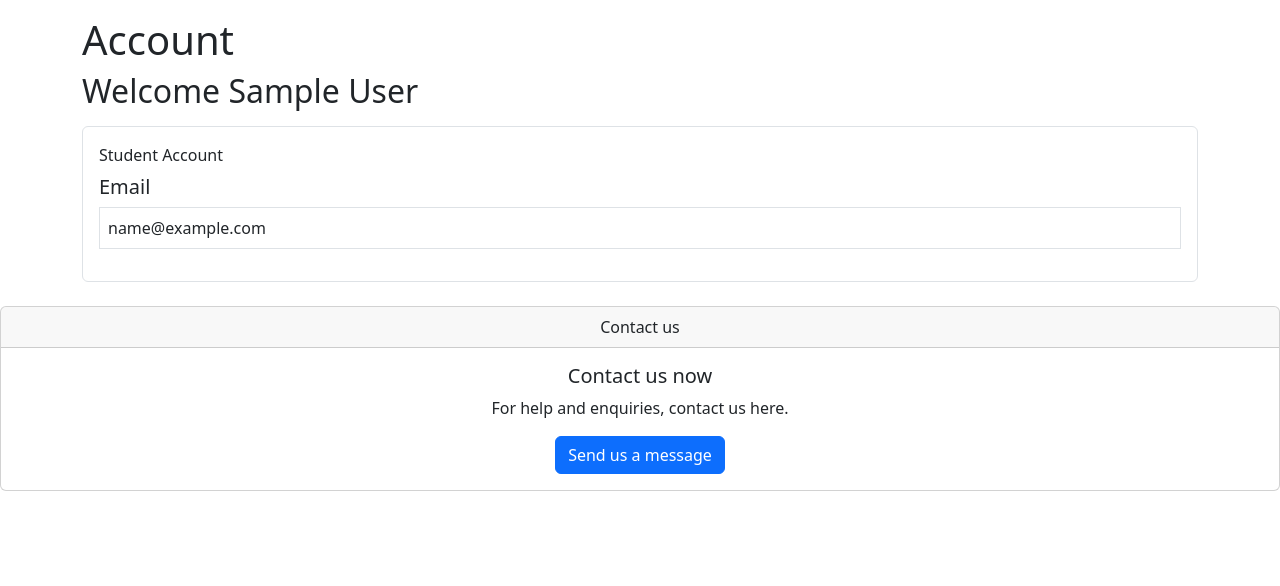
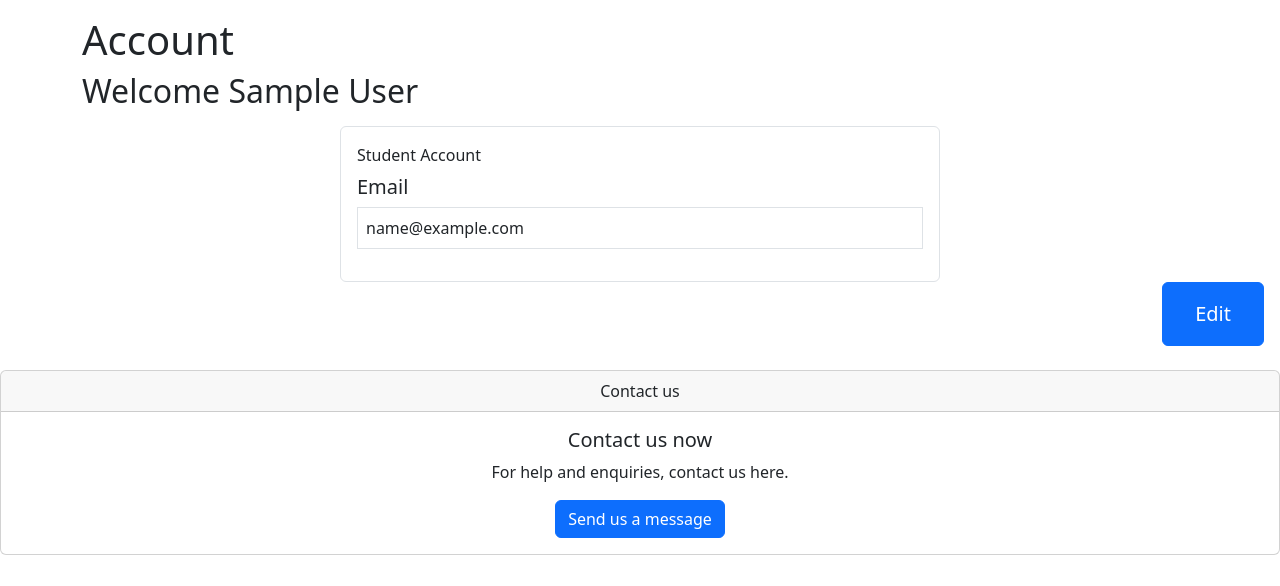
Before and after one commit to AzharWazid/BCS-HackCamp, a PHP site: page /View/account.phtml in a window 1280 px wide. Shown: the part 117-703 px from the top of the page. Run offline with PHP 8.4, Linux system fonts and the light colour scheme; the visitor is signed in with stand-in values (Sample User, id 1).

```diff
--- a/View/account.phtml
+++ b/View/account.phtml
@@ -1,31 +1,45 @@
 <?php require_once('template/header.phtml'); ?>
 
-<body>
+    <body>
 <div class="container mt-3">
     <h1>
         Account
     </h1>
     <h2>
-        Welcome <?php echo $_SESSION['name'];?>
+        Welcome <?php echo $_SESSION['name']; ?>
     </h2>
-    <div class="container mt-3 border rounded bg-white p-3">
-        <a ><?php if($_SESSION['userType'] == 2){echo "Student";} elseif($_SESSION['userType'] == 3){echo "Employer";} else{echo "Admin";} ?> Account</a>
+    <!-- Smaller Box -->
+    <div class="container mt-3 border rounded bg-white p-3" style="max-width: 600px;">
+        <a><?php if ($_SESSION['userType'] == 2) {
+                echo "Student";
+            } elseif ($_SESSION['userType'] == 3) {
+                echo "Employer";
+            } else {
+                echo "Admin";
+            } ?> Account</a>
         <h5 class="mt-2">Email</h5>
-        <p class="border p-2"><?php echo $_SESSION['email'];?></p>
-        <?php if(!empty($view->userInfoDataSet)): ?>
+        <p class="border p-2"><?php echo $_SESSION['email']; ?></p>
+        <?php if (!empty($view->userInfoDataSet)): ?>
             <h5 class="mt-2">Address</h5>
-            <p class="border p-2"><?php echo $view->userInfoDataSet->getAddress();?></p>
+            <p class="border p-2"><?php echo $view->userInfoDataSet->getAddress(); ?></p>
             <h5 class="mt-2">Phone Number</h5>
-            <p class="border p-2"><?php echo $view->userInfoDataSet->getPhoneNumber();?></p>
+            <p class="border p-2"><?php echo $view->userInfoDataSet->getPhoneNumber(); ?></p>
             <h5 class="mt-2">Date Of Birth (YY-MM-DD)</h5>
-            <p class="border p-2"><?php echo $view->userInfoDataSet->getDobYMD();?></p>
+            <p class="border p-2"><?php echo $view->userInfoDataSet->getDobYMD(); ?></p>
         <?php endif; ?>
-        <?php if(!empty($view->studentInfoDataSet)): ?>
+        <?php if (!empty($view->studentInfoDataSet)): ?>
             <h5 class="mt-2">Address</h5>
-            <p class="border p-2"><?php echo $view->userInfoDataSet->getAddress();?></p>
+            <p class="border p-2"><?php echo $view->userInfoDataSet->getAddress(); ?></p>
         <?php endif; ?>
     </div>
 </div>
-</body>
 
-<?php require_once ("template/footer.phtml"); ?>
+<!-- Larger Edit Button -->
+<div id="editButtonContainer" class="text-end me-3">
+    <button type="button" class="btn btn-primary"
+            style="--bs-btn-padding-y: 1rem; --bs-btn-padding-x: 2rem; --bs-btn-font-size: 1.25rem;">
+        <i class="fas fa-edit"></i> Edit
+    </button>
+</div>
+
+<?php require_once("template/footer.phtml"); ?>
```
Also changed, not shown: View/css/my-styles.css (line endings or trailing spaces).
